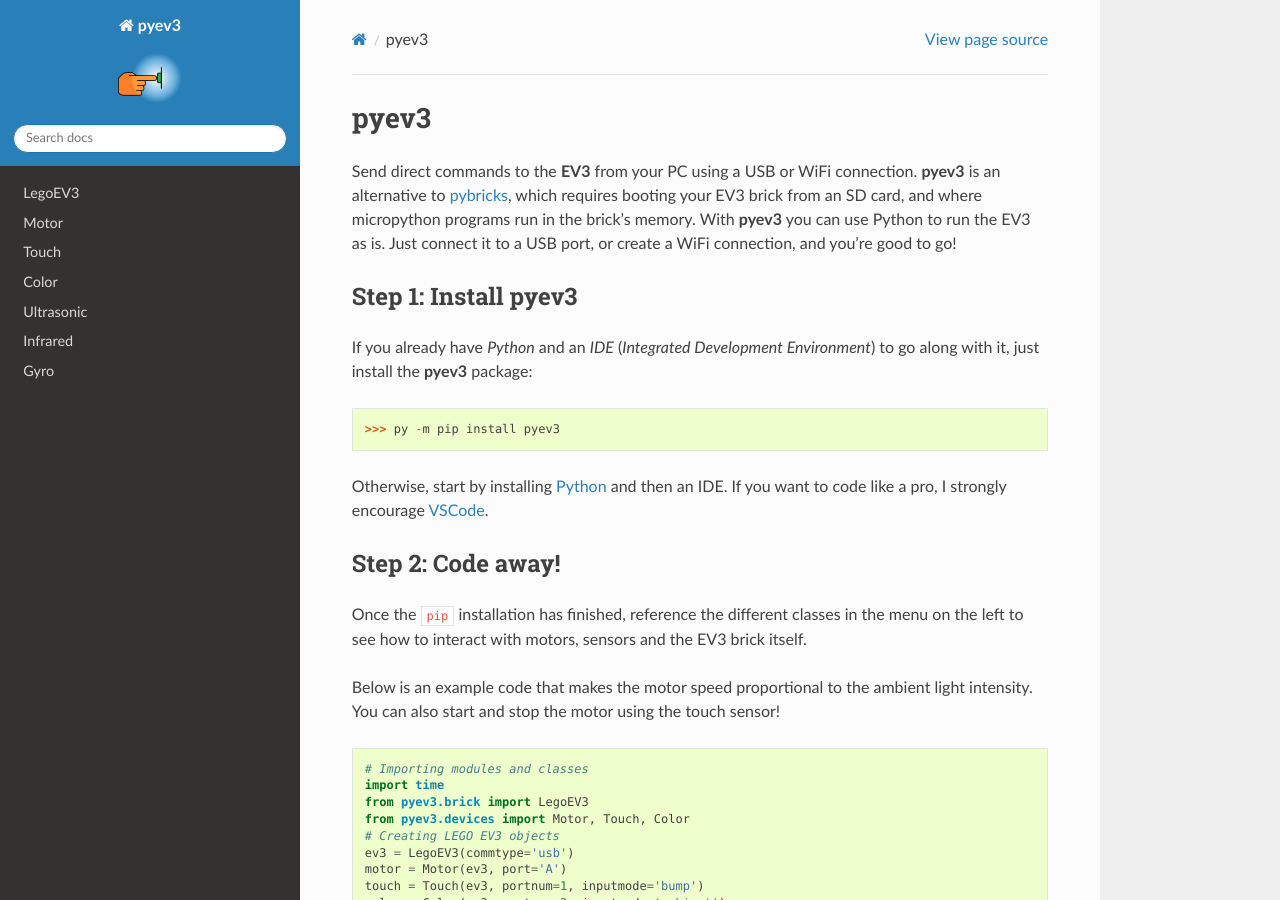
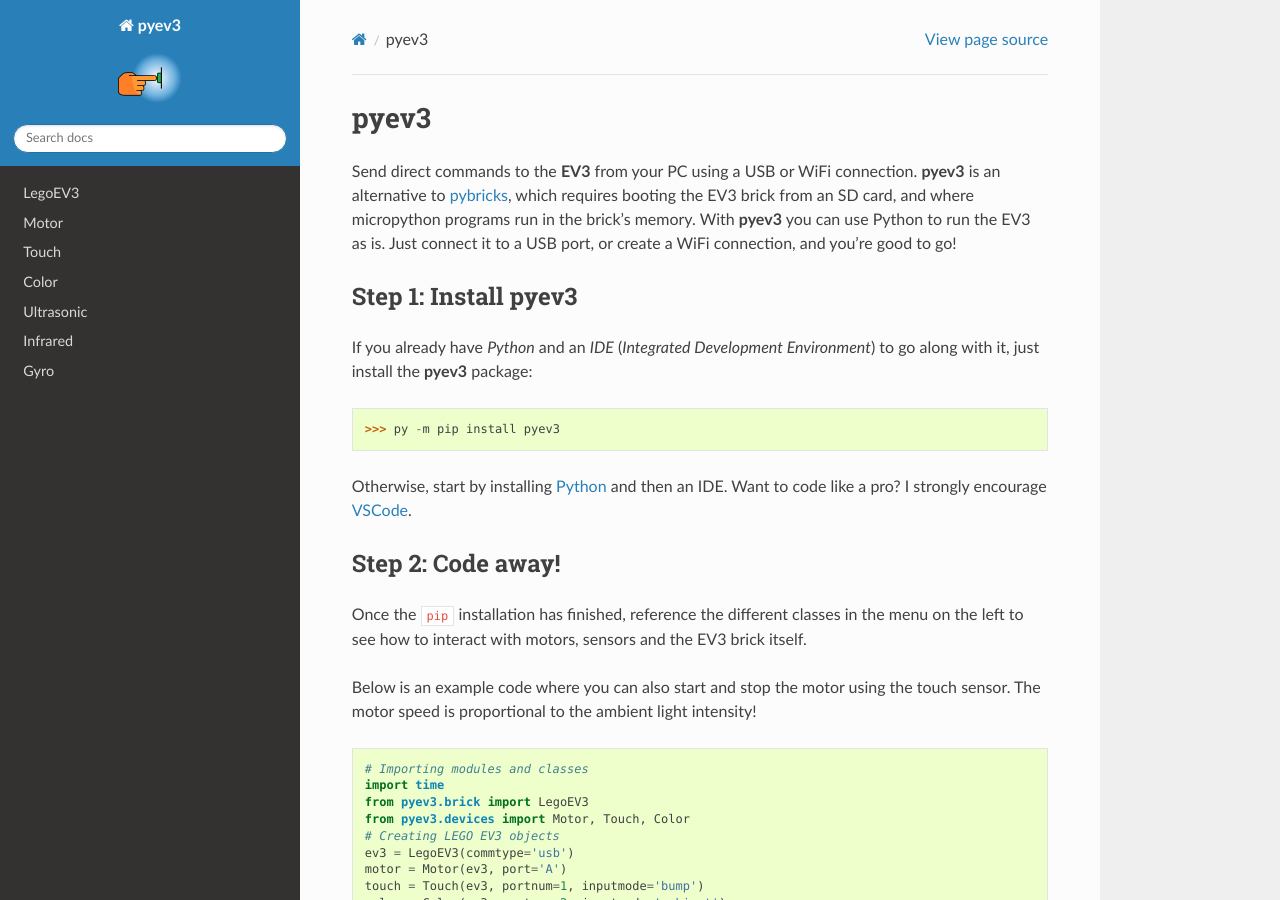
Before and after one commit to EduardoNigro/pyev3, a Sphinx documentation site: the page built from docs/source/index.rst, in a window 1280 px wide and 900 px high. Built offline with Sphinx 7.4.7 and the Read the Docs theme 2.0.0, drawn with Linux system fonts in a browser that asks for light colours.

```diff
--- a/docs/source/index.rst
+++ b/docs/source/index.rst
@@ -16,7 +16,7 @@ pyev3
 
 Send direct commands to the **EV3** from your PC using a USB or WiFi connection.
 **pyev3** is an alternative to `pybricks <https://docs.pybricks.com/en/stable/index.html#>`__,
-which requires booting your EV3 brick from an SD card, and where micropython programs run
+which requires booting the EV3 brick from an SD card, and where micropython programs run
 in the brick's memory. With **pyev3** you can use Python to run the EV3 as is. Just connect
 it to a USB port, or create a WiFi connection, and you're good to go!
 
@@ -24,23 +24,23 @@ it to a USB port, or create a WiFi connection, and you're good to go!
 Step 1: Install pyev3
 ---------------------
 
-If you already have *Python* and an *IDE* (*Integrated Development Environment*) to go along with it,
-just install the **pyev3** package:
+If you already have *Python* and an *IDE* (*Integrated Development Environment*)
+to go along with it, just install the **pyev3** package:
 
 >>> py -m pip install pyev3
 
 Otherwise, start by installing `Python <https://www.python.org/downloads/>`__ and then an IDE.
-If you want to code like a pro, I strongly encourage `VSCode <https://code.visualstudio.com/download>`__.
+Want to code like a pro? I strongly encourage `VSCode <https://code.visualstudio.com/download>`__.
 
 
 Step 2: Code away!
 ------------------
 
-Once the ``pip`` installation has finished, reference the different classes in the menu on the left
-to see how to interact with motors, sensors and the EV3 brick itself.
+Once the ``pip`` installation has finished, reference the different classes in the menu
+on the left to see how to interact with motors, sensors and the EV3 brick itself.
 
-Below is an example code that makes the motor speed proportional to the ambient light intensity.
-You can also start and stop the motor using the touch sensor!
+Below is an example code where you can also start and stop the motor using the touch
+sensor. The motor speed is proportional to the ambient light intensity!
 
 .. code-block:: python
 
```
Also changed, not shown: README.md (+2 -2 lines).
